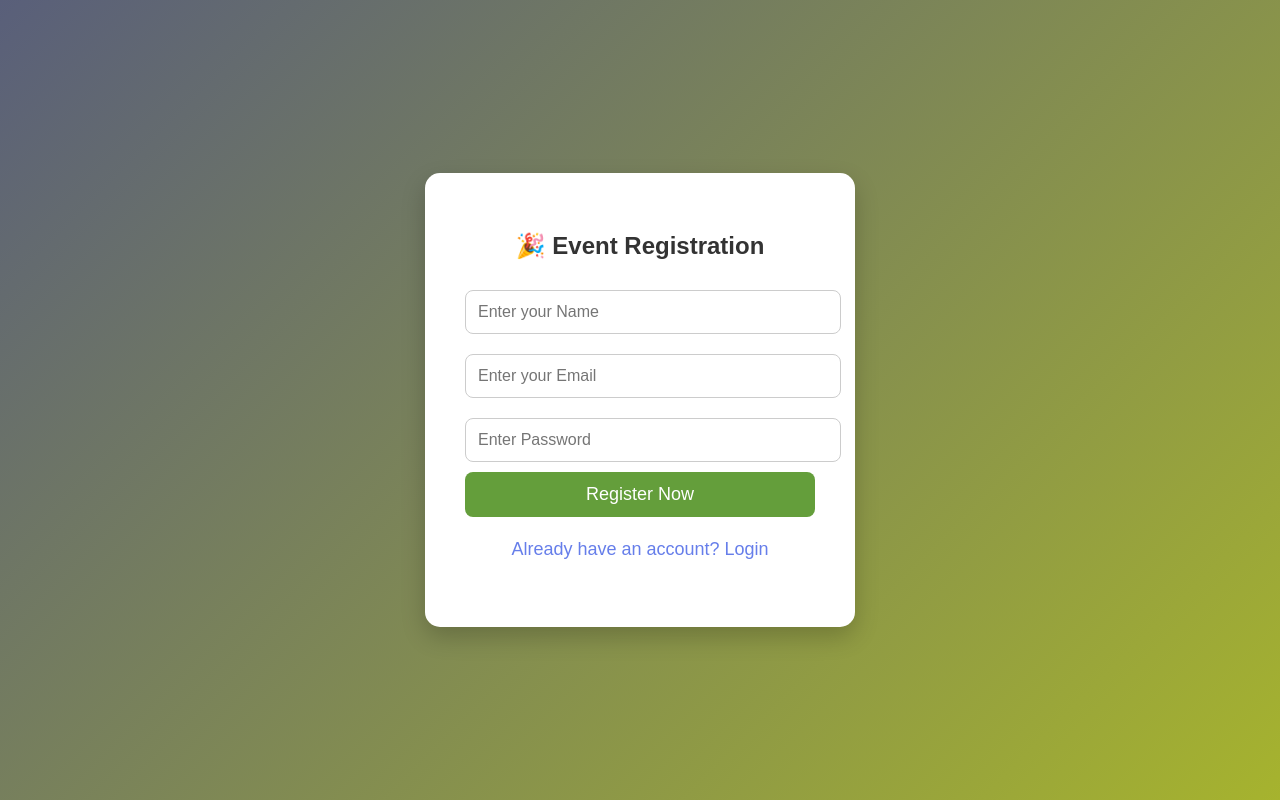
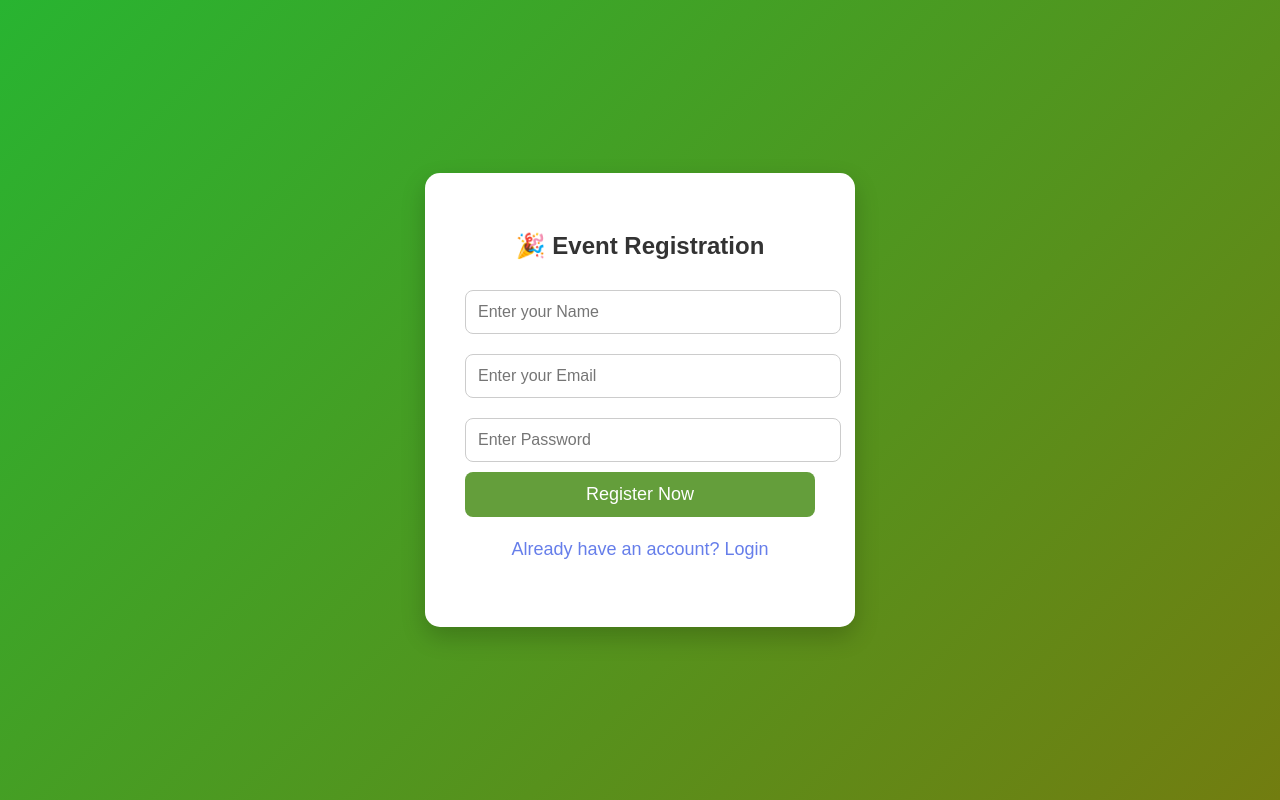
Before and after one commit to pranavtdhote/23310035, a Flask app: page / in a window 1280 px wide. Run offline with Flask 3, Linux system fonts and the light colour scheme.

Commit message:
Change In Bg

```diff
--- a/templates/register.html
+++ b/templates/register.html
@@ -11,7 +11,7 @@
 
 body {
 font-family: Arial, sans-serif;
-background: linear-gradient(135deg,rgb(89, 95, 122),rgb(166, 179, 46));
+background: linear-gradient(135deg,rgb(40, 180, 49),rgb(114, 125, 16));
 height: 100vh;
 display: flex;
 justify-content: center;
```
